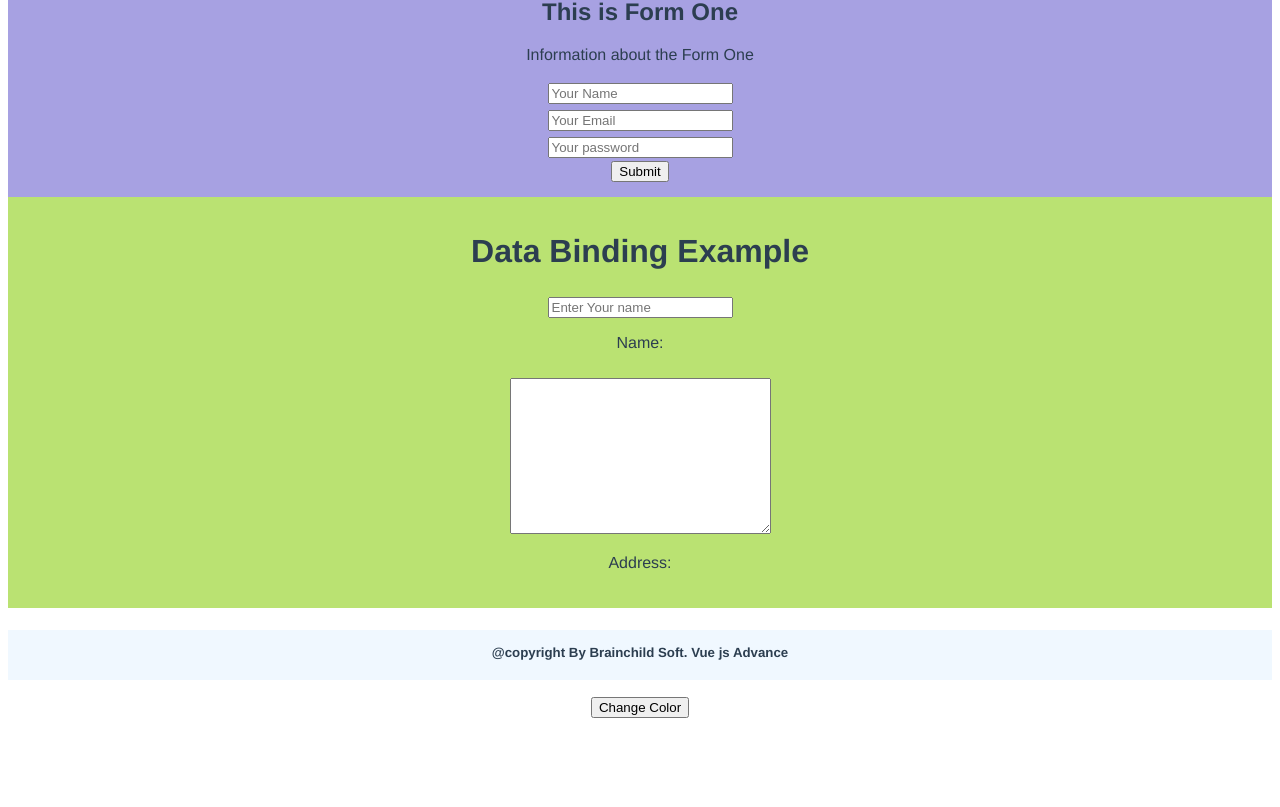
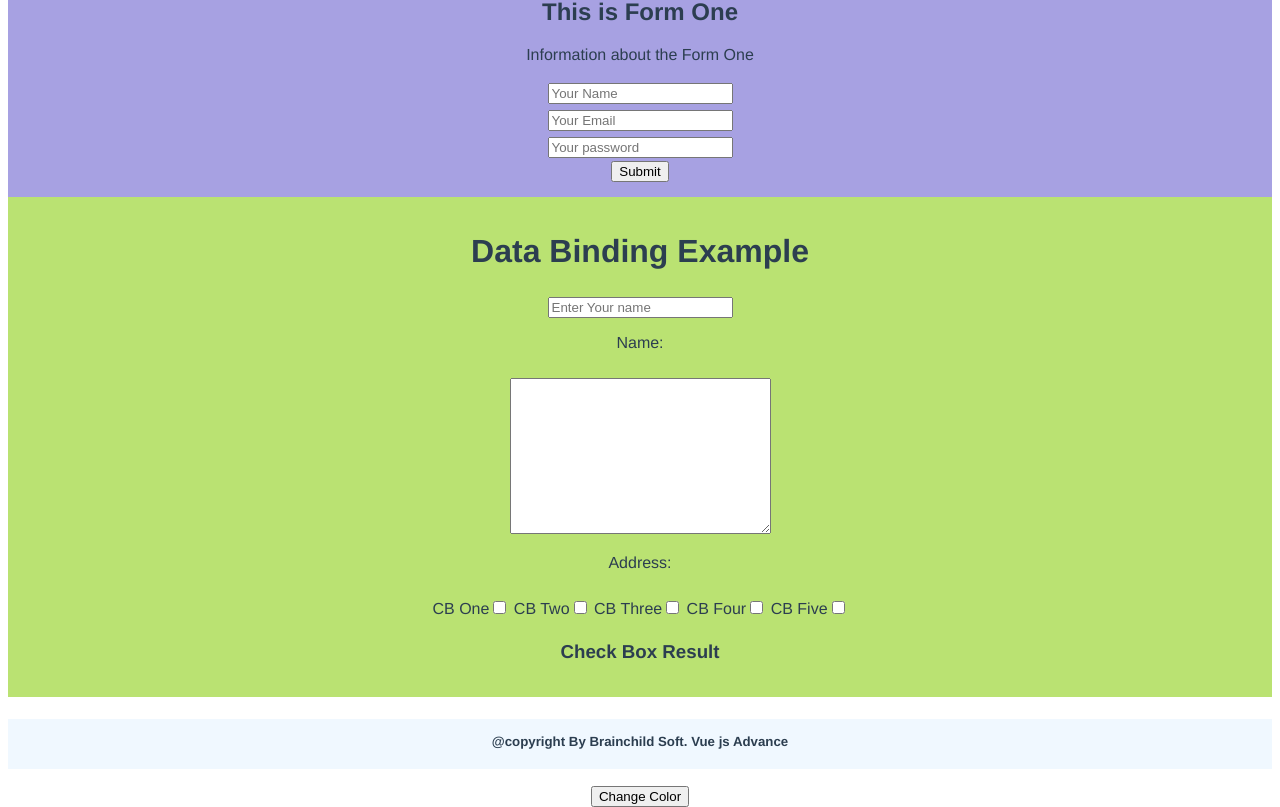
Before and after one commit to LaravelDevBose/core-vueJs, a Vue app: page / in a window 1280 px wide. Shown: the part 522-1329 px from the top of the page. Before the commit the page ends 1240 px from the top, so only its background shows below. Built offline with nearby package versions, Linux system fonts and the light colour scheme.

Commit message:
check box binding

```diff
--- a/src/components/DataBinding.vue
+++ b/src/components/DataBinding.vue
@@ -10,7 +10,25 @@
                 <textarea  cols="30" rows="10" v-model="form.address"></textarea>
                 <p>Address: {{ form.address}}</p>
             </div>
+            <div class="py-5">
+                <label > CB One</label>
+                <input type="checkbox" value="1" v-model="form.checkBoxes">
+                <label > CB Two</label>
+                <input type="checkbox" value="2" v-model="form.checkBoxes">
+                <label > CB Three</label>
+                <input type="checkbox" value="3" v-model="form.checkBoxes">
+                <label > CB Four</label>
+                <input type="checkbox" value="4" v-model="form.checkBoxes">
+                <label > CB Five</label>
+                <input type="checkbox" value="5" v-model="form.checkBoxes">
+            </div>
 
+            <div>
+                <h3>Check Box Result</h3>
+                <ul>
+                    <li v-for="(check,index) in form.checkBoxes" :key="index">{{ check }}</li>
+                </ul>
+            </div>
         </form>
     </div>
 </template>
@@ -22,7 +40,8 @@
             return{
                 form:{
                     name:"",
-                    address:""
+                    address:"",
+                    checkBoxes:[],
                 }
             }
         }
```
